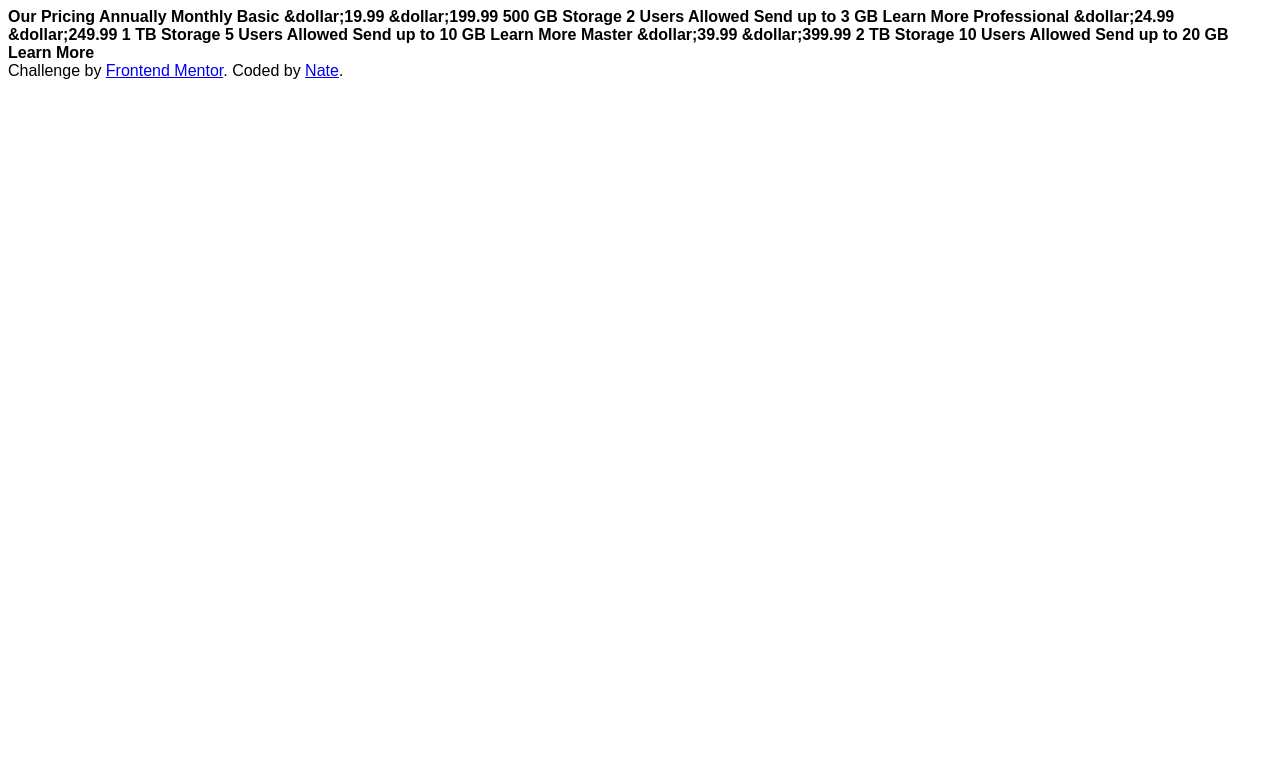
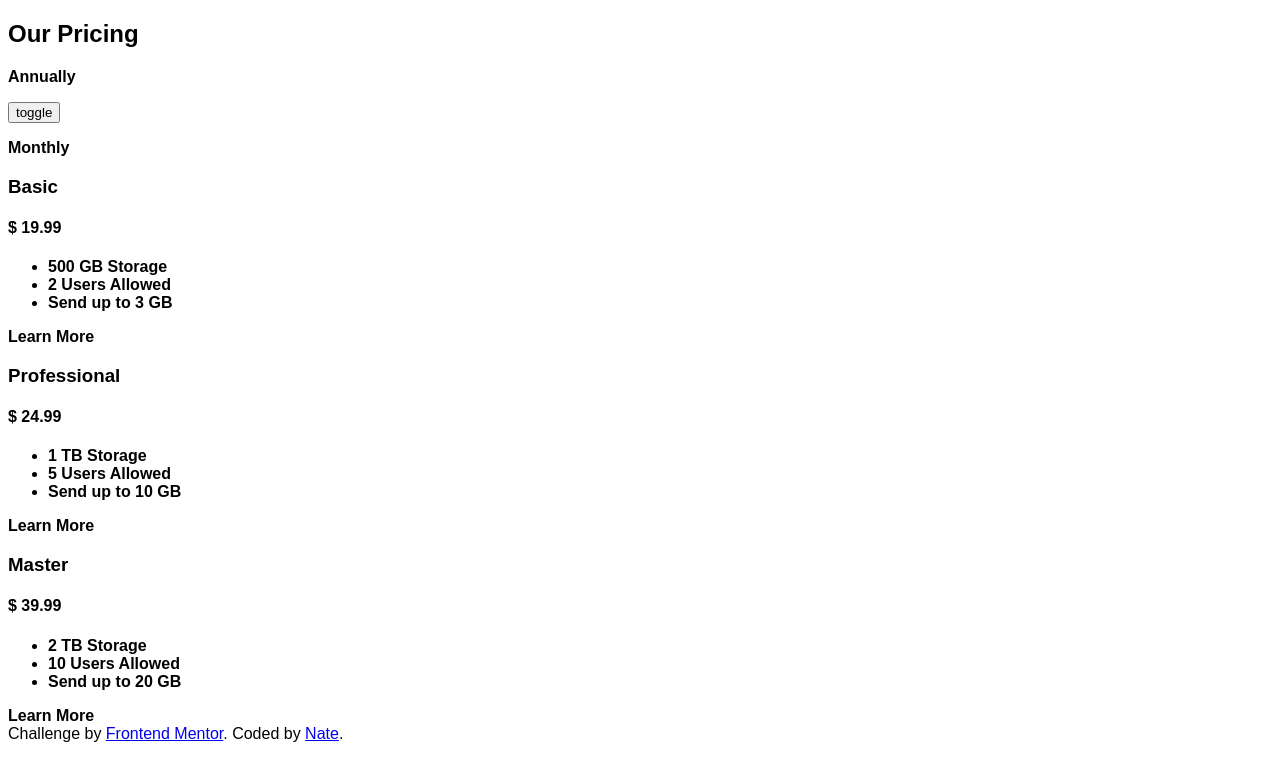
Before and after one commit to ntjnh/fem-pricing-component, a React (Vite) app: page / in a window 1280 px wide. Shown: the top 780 px of the page. Built offline with nearby package versions, Linux system fonts and the light colour scheme; a web font is replaced by a local one.

Commit message:
Import plan data and set up toggle functionality
Plan data is passed to component instances via props

```diff
--- a/src/App.jsx
+++ b/src/App.jsx
@@ -1,37 +1,43 @@
 import Attr from './components/Attr'
 import './assets/scss/App.scss'
+import planData from './plans.json'
+import Plan from './components/Plan'
+import { useState } from 'react'
 
 function App() {
+    const [billingFrequency, setBillingFrequency] = useState('monthly')
+
+    const plans = planData.map((plan, i) => {
+        return (
+            <Plan
+                key={i}
+                plan={plan.plan}
+                price={plan.prices[billingFrequency]}
+                features={plan.features}
+            />
+        )
+    })
+
+    function handleClick() {
+        if (billingFrequency === 'monthly') {
+            setBillingFrequency('annually')
+        } else {
+            setBillingFrequency('monthly')
+        }
+    }
+
     return (
         <>
             <div>
-                Our Pricing
-                Annually
-                Monthly
+                <h2>Our Pricing</h2>
 
-                Basic
-                &dollar;19.99
-                &dollar;199.99
-                500 GB Storage
-                2 Users Allowed
-                Send up to 3 GB
-                Learn More
+                <div>
+                    <p>Annually</p>
+                    <button className="price-toggle" type="button" onClick={handleClick}>toggle</button>
+                    <p>Monthly</p>
+                </div>
 
-                Professional
-                &dollar;24.99
-                &dollar;249.99
-                1 TB Storage
-                5 Users Allowed
-                Send up to 10 GB
-                Learn More
-
-                Master
-                &dollar;39.99
-                &dollar;399.99
-                2 TB Storage
-                10 Users Allowed
-                Send up to 20 GB
-                Learn More
+                {plans}
             </div>
 
             <Attr />
```
